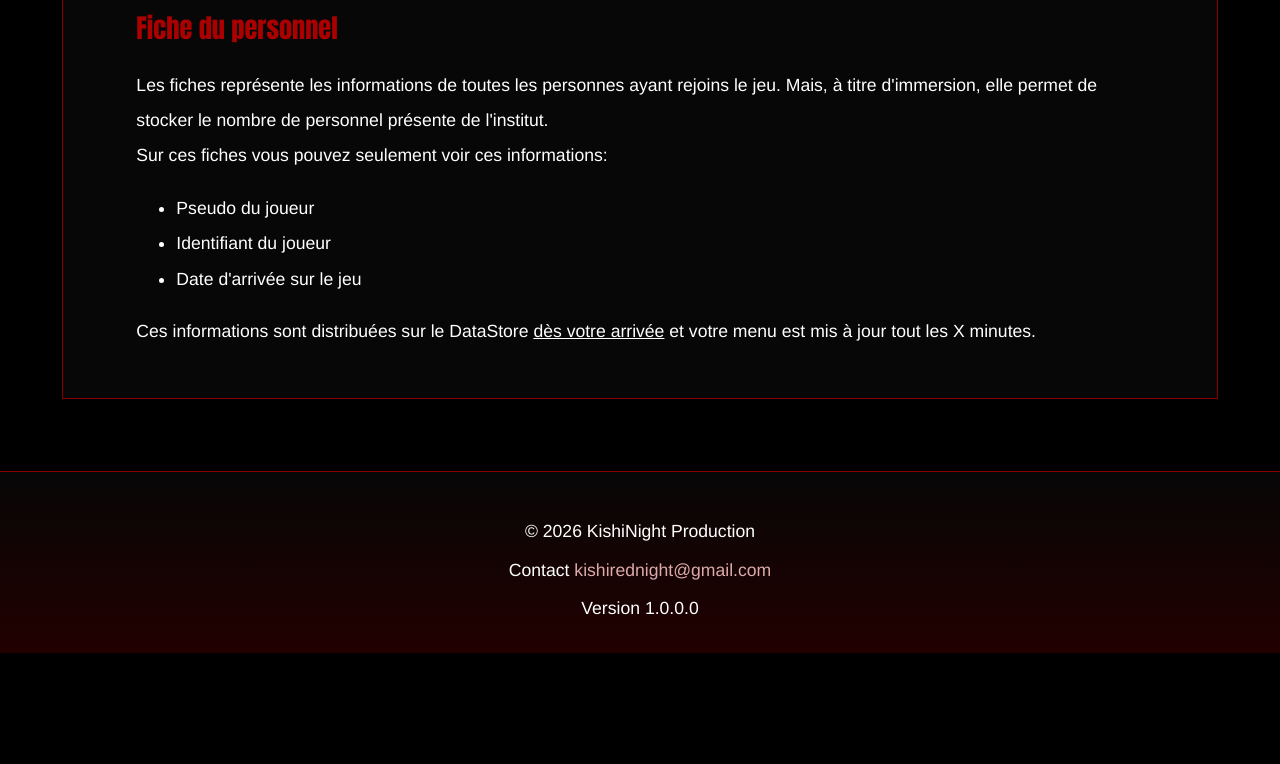
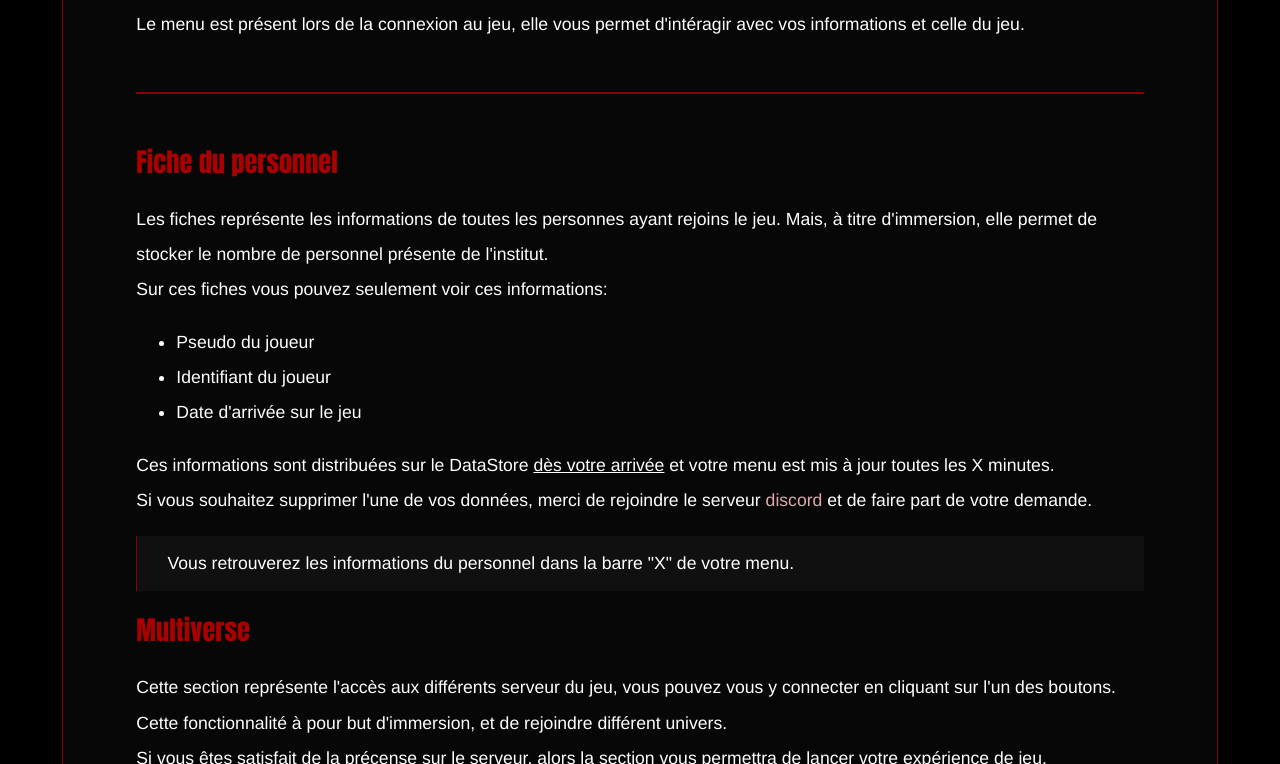
Before and after one commit to kishinight-production/informations-repo, a plain HTML site: page projets/projet2.html in a window 1280 px wide. Shown: the part 716-1480 px from the top of the page. Before the commit the page ends 1369 px from the top, so only its background shows below. Drawn offline with Linux system fonts and the light colour scheme.

Commit message:
Finition sur la fonctionnalité du menu dans docu projet 2

```diff
--- a/projets/projet2.html
+++ b/projets/projet2.html
@@ -44,6 +44,12 @@
             <div class="carte" id="menu">
                 <h1>Fonctionnalité du menu</h1>
 
+                <p>
+                    Le menu est présent lors de la connexion au jeu, elle vous permet d'intéragir avec vos informations et celle du jeu.
+                </p>
+
+                <hr>
+
                 <h2>Fiche du personnel</h2>
 
                 <p>
@@ -54,7 +60,19 @@
                         <li>Identifiant du joueur</li>
                         <li>Date d'arrivée sur le jeu</li>
                     </ul>
-                    Ces informations sont distribuées sur le DataStore <u>dès votre arrivée</u> et votre menu est mis à jour tout les X minutes.
+                    Ces informations sont distribuées sur le DataStore <u>dès votre arrivée</u> et votre menu est mis à jour toutes les X minutes.<br>
+                    Si vous souhaitez supprimer l'une de vos données, merci de rejoindre le serveur <a href="https://discord.gg/8wsrQqa5Zf">discord</a> et de faire part de votre demande.
+                </p>
+
+                <blockquote>
+                    Vous retrouverez les informations du personnel dans la barre "X" de votre menu.
+                </blockquote>
+
+                <h2>Multiverse</h2>
+
+                <p>
+                    Cette section représente l'accès aux différents serveur du jeu, vous pouvez vous y connecter en cliquant sur l'un des boutons. Cette fonctionnalité à pour but d'immersion, et de rejoindre différent univers.<br>
+                    Si vous êtes satisfait de la précense sur le serveur, alors la section vous permettra de lancer votre expérience de jeu.
                 </p>
             </div>
         </main>
```
